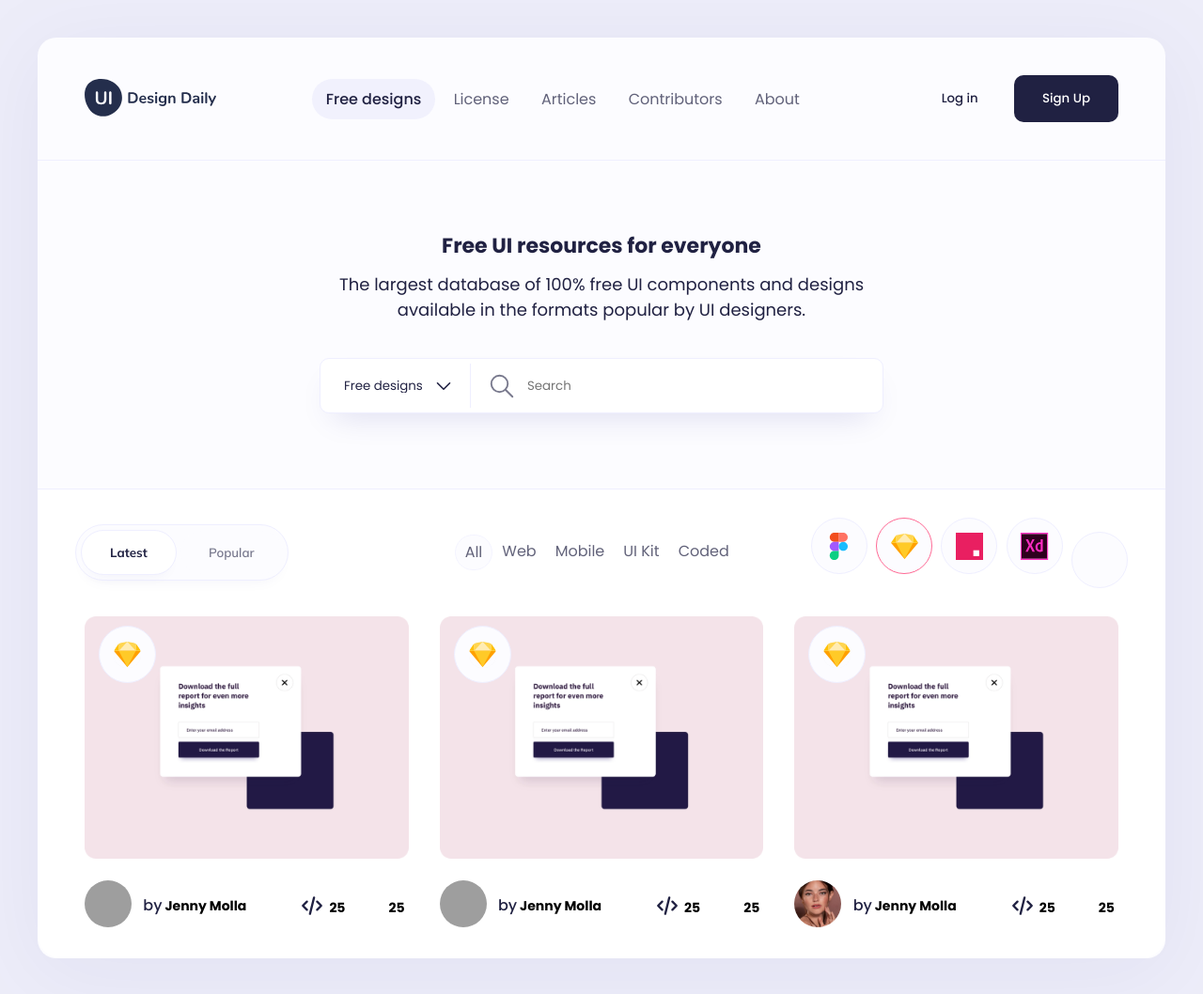
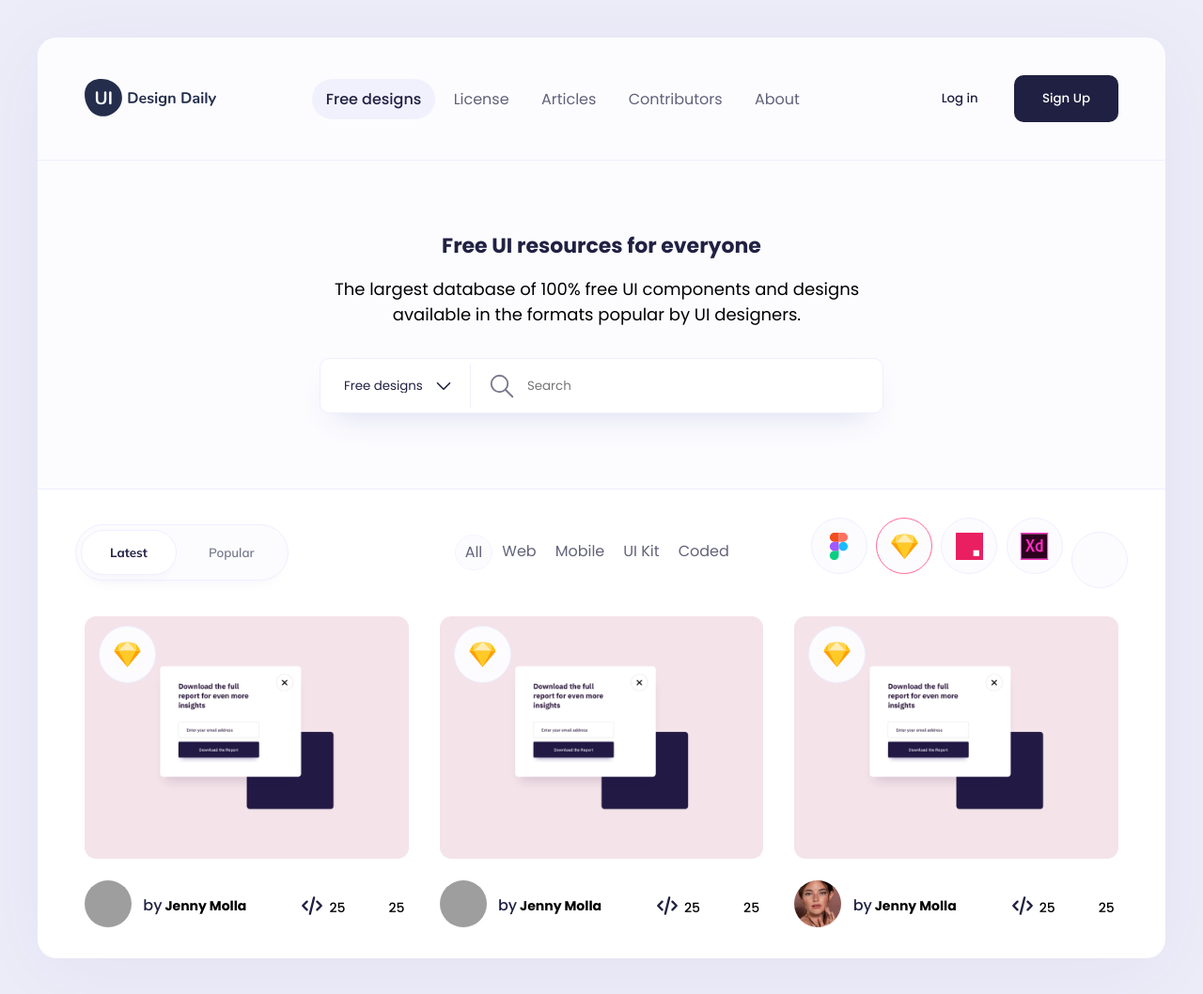
Before and after one commit to nicat41/design-daily, a plain HTML site: page index.html in a window 1280 px wide. Shown: the whole page at 94% size. Drawn offline with Linux system fonts and the light colour scheme; grey boxes are pictures that could not be loaded.

Commit message:
end finish

```diff
--- a/assets/css/main.css
+++ b/assets/css/main.css
@@ -264,12 +264,12 @@ strong {
   border-radius: 50%;
 }
 
-b {
+p {
   padding-left: 20px;
   padding-right: 0;
   color: #000;
   font-size: 14px;
-  font-weight: 700;
+  font-weight: 500;
   line-height: normal;
   position: relative;
   right: 15px;
--- a/index.html
+++ b/index.html
@@ -104,11 +104,11 @@
                      <span>
                        <i class="icon icon-code"></i>
                        </span>
-                       <b>25</b>
+                      <p>25</p>
                        <span>
                          <i class="icon icon-pray"></i>
                        </span>
-                      <b>25</b>
+                      <p>25</p>
                        </div>
                    </div>
                  </div>
@@ -131,11 +131,11 @@
                            <span>
                              <i class="icon icon-code"></i>
                              </span>
-                             <b>25</b>
+                             <p>25</p>
                              <span>
                                <i class="icon icon-pray"></i>
                              </span>
-                            <b>25</b>
+                            <p>25</p>
                              </div>
                          </div>
                        </div>
@@ -158,11 +158,11 @@
                                  <span>
                                    <i class="icon icon-code"></i>
                                    </span>
-                                   <b>25</b>
+                                   <p>25</p>
                                    <span>
                                      <i class="icon icon-pray"></i>
                                    </span>
-                                  <b>25</b>
+                                  <p>25</p>
                                    </div>
                                </div>
                              </div>
```
